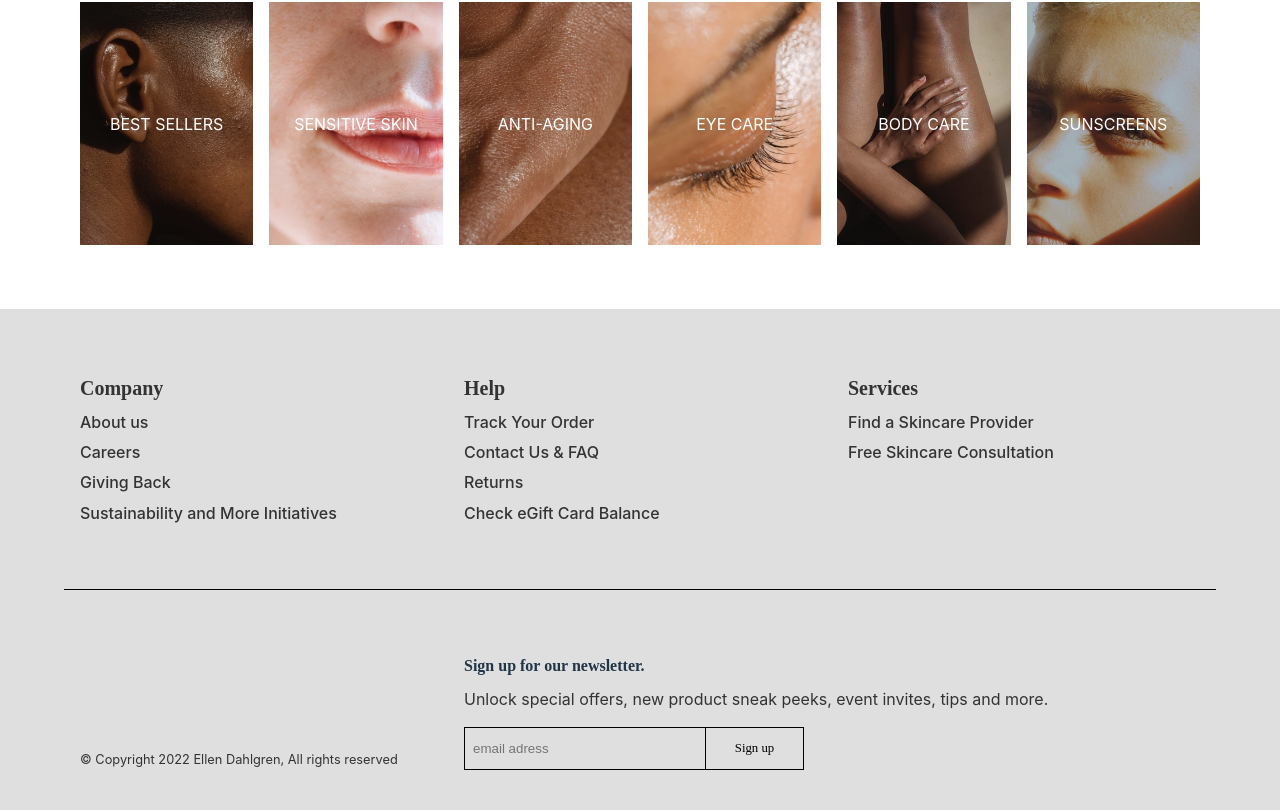
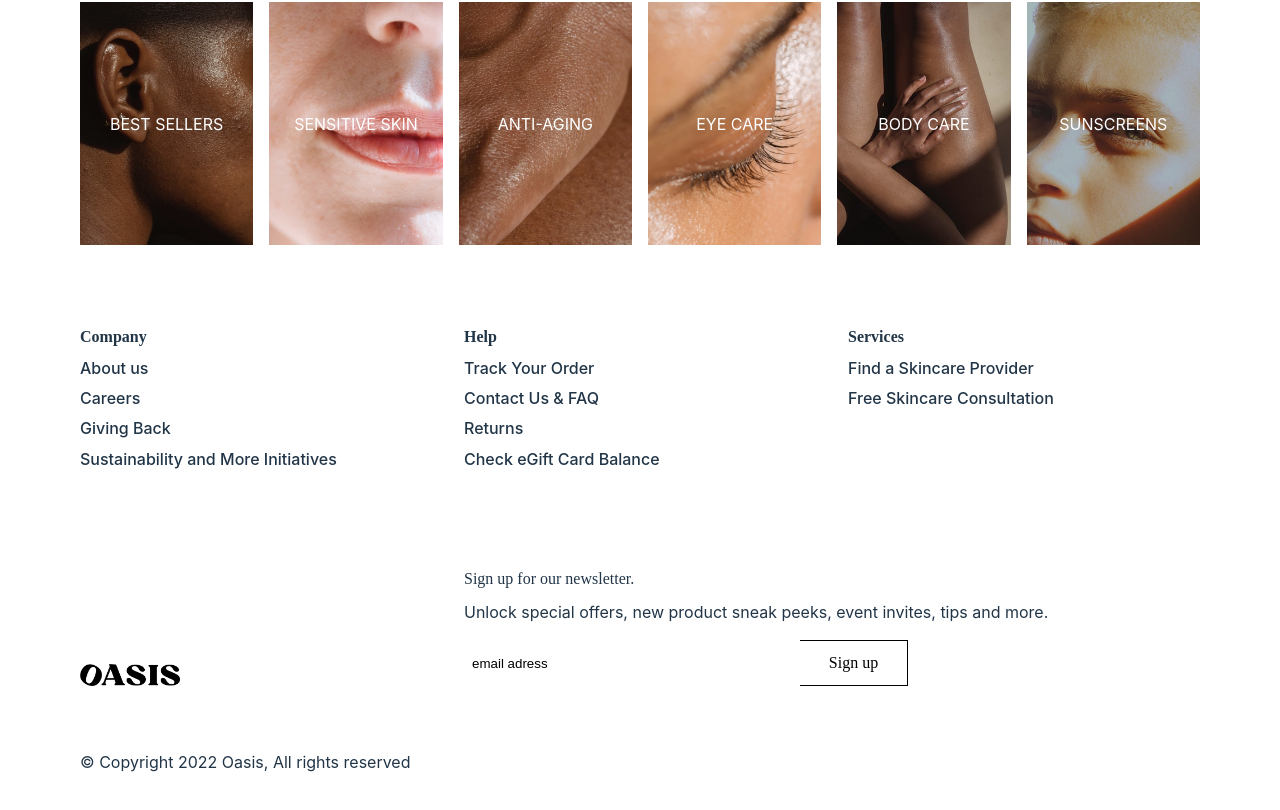
Before and after one commit to ellensofia/e-commerce, a React (Vite) app: page / in a window 1280 px wide. Shown: the part 2047-2857 px from the top of the page. Built offline with nearby package versions, Linux system fonts and the light colour scheme; no server answers.

Commit message:
update to variable names + add logo

```diff
--- a/src/assets/components/Footer.tsx
+++ b/src/assets/components/Footer.tsx
@@ -1,4 +1,5 @@
 import { styled } from "styled-components";
+import logo from "../../assets/images/oasis-logo.png";
 
 export default function Footer() {
   return (
@@ -31,9 +32,9 @@ export default function Footer() {
         </LinkSection>
       </InnerContainer>
       <BottomSection>
-        <Copy>
-          <span>© Copyright 2022 Ellen Dahlgren, All rights reserved</span>
-        </Copy>
+        <Logo>
+          <img src={logo} alt="" />
+        </Logo>
         <NewsletterSection>
           <NewsletterTitle>Sign up for our newsletter. </NewsletterTitle>
           <Text>
@@ -46,22 +47,24 @@ export default function Footer() {
           </Signup>
         </NewsletterSection>
       </BottomSection>
+      <Copy>
+        <span>© Copyright 2022 Oasis, All rights reserved</span>
+      </Copy>
     </OuterContainer>
   );
 }
 
 const OuterContainer = styled.div`
-  margin-top: 2rem;
   align-items: center;
-  padding: 3rem 4rem;
-  background-color: #dfdfdf;
+  padding: 2rem 4rem;
+  background-color: var(--clr-medium-grey);
 
   @media (max-width: 900px) {
     padding: 2rem 1.5rem;
   }
 
   @media (max-width: 600px) {
-    padding: 2rem 0rem;
+    padding: 1rem 0rem;
   }
 `;
 
@@ -69,12 +72,11 @@ const InnerContainer = styled.div`
   display: grid;
   grid-template-columns: 1fr 1fr 1fr;
   justify-content: space-between;
-  padding-bottom: 3rem;
-  border-bottom: 1px solid black;
+  padding-bottom: 2rem;
+  border-bottom: 1px solid var(--clr-black);
 
   @media (max-width: 600px) {
     grid-template-columns: 1fr;
-    padding-bottom: 2rem;
   }
 `;
 
@@ -92,12 +94,8 @@ const List = styled.ul`
 `;
 
 const Title = styled.h4`
-  color: #333;
-  font-size: 1.25rem;
-
-  @media (max-width: 900px) {
-    font-size: 1rem;
-  }
+  color: var(--clr-dark-grey);
+  font-size: var(--font-size-base);
 `;
 
 const Signup = styled.h4`
@@ -105,7 +103,7 @@ const Signup = styled.h4`
 `;
 
 const BottomSection = styled.div`
-  padding-top: 3rem;
+  padding-top: 2rem;
   display: grid;
   align-items: end;
   grid-template-columns: 1fr 1fr 1fr;
@@ -114,33 +112,56 @@ const BottomSection = styled.div`
     display: flex;
     align-items: unset;
     flex-direction: column-reverse;
-    padding-top: 2rem;
   }
 `;
 
 const NewsletterSection = styled.div`
   padding: 1rem;
   grid-column: span 2;
+  @media (max-width: 600px) {
+    padding-bottom: 2rem;
+  }
 `;
 
-const NewsletterTitle = styled.div`
+const NewsletterTitle = styled.h3`
   grid-column: span 2;
-  font-weight: bold;
+  font-weight: 400;
   padding-bottom: 0.6rem;
+  font-size: var(--font-size-md);
+`;
+
+const Logo = styled.div`
+  display: flex;
+  align-items: flex-start;
+  padding: 1rem;
+
+  img {
+    width: 100px;
+  }
 `;
 
 const Copy = styled.div`
-  color: #333;
-  font-size: 0.8rem;
+  color: var(--clr-dark-grey);
+  font-size: var(--font-size-sm);
+  margin-top: 2rem;
+  padding-top: 2rem;
   padding: 1rem;
+  border-top: 1px solid var(--clr-dark-grey);
+  @media (max-width: 600px) {
+    text-align: center;
+    padding-bottom: 0rem;
+  }
 `;
 
 const Input = styled.input`
   padding: 0.5rem;
   margin-top: 1rem;
   background-color: transparent;
-  width: 14rem;
-  border: 1px solid black;
+  width: 20rem;
+  border: 1px solid var(--clr-black);
+  &::placeholder {
+    color: var(--clr-dark-grey);
+  }
   @media (max-width: 600px) {
     max-width: 14rem;
     width: 100%;
@@ -153,29 +174,24 @@ const Button = styled.button`
   border-left: transparent;
   background-color: transparent;
   border-radius: 0;
-  font-size: 0.8rem;
+  font-size: var(--font-size-sm);
   white-space: nowrap;
 `;
 
 const Text = styled.p`
-  color: #333;
-  font-size: 1rem;
-  @media (max-width: 900px) {
-    font-size: 0.8rem;
-  }
+  color: var(--clr-dark-grey);
+  font-size: var(--font-size-sm);
 `;
 
 const Link = styled.a`
-  color: #333;
-  font-size: 1rem;
+  color: var(--clr-dark-grey);
+  font-size: var(--font-size-sm);
   position: relative;
   cursor: pointer;
 
   &:hover {
-    color: black;
+    color: var(--clr-black);
     text-decoration: underline;
-  }
-  @media (max-width: 900px) {
-    font-size: 0.75rem;
+    cursor: pointer;
   }
 `;
```
